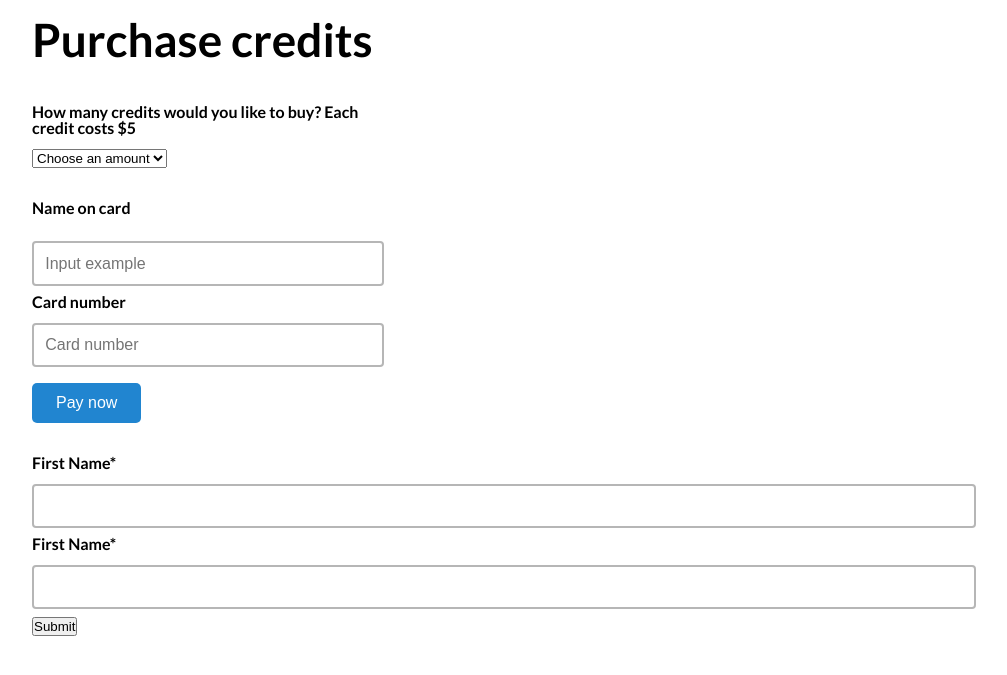
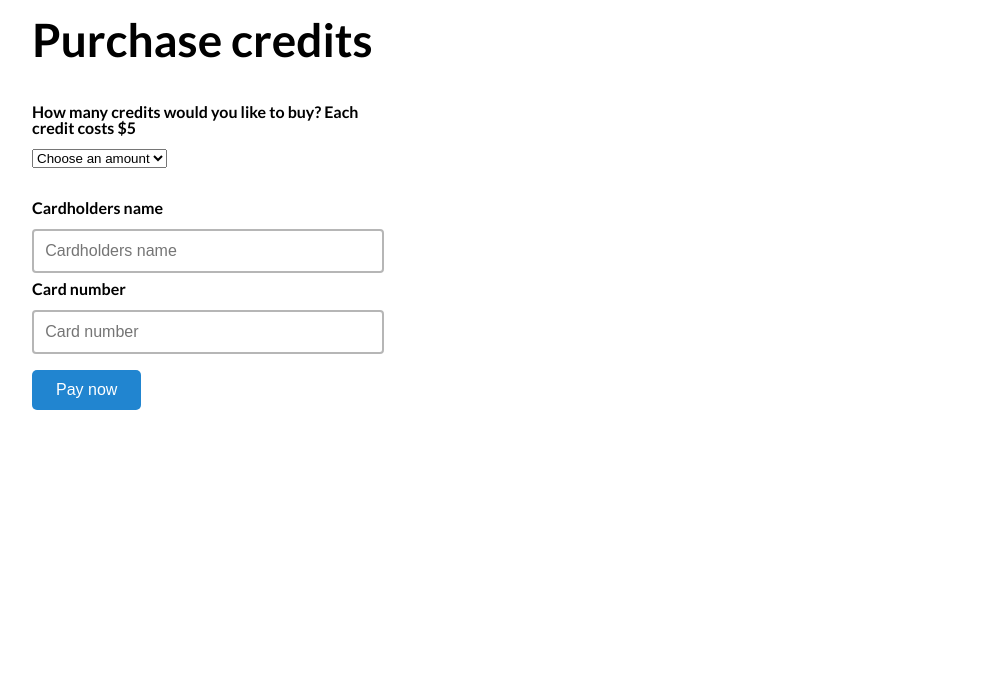
Before and after one commit to MatthewMcf/Prophoto, a PHP site: page /view/creditPurchaseView.php in a window 1280 px wide. Shown: the top 675 px of the page, without its empty margins (136-1143 px from the left). Run offline with PHP 8.4, Linux system fonts and the light colour scheme; some libraries are stand-ins or nearby versions.

Commit message:
Checkout page

```diff
--- a/public/css/creditPurchase.css
+++ b/public/css/creditPurchase.css
@@ -1,5 +1,17 @@
 select {
 	margin-bottom: 1rem;
+}
+
+/* Chrome, Safari, Edge, Opera */
+input::-webkit-outer-spin-button,
+input::-webkit-inner-spin-button {
+	-webkit-appearance: none;
+	margin: 0;
+}
+
+/* Firefox */
+input[type="number"] {
+	-moz-appearance: textfield;
 }
 
 /* Error message */
--- a/view/creditPurchaseView.php
+++ b/view/creditPurchaseView.php
@@ -16,7 +16,7 @@
 <body>
     <div class="container">
         <h1>Purchase credits</h1>
-        <form action="">
+        <form id="form" action="/" method="GET">
 
             <div class="inputContainer">
 
@@ -34,106 +34,133 @@
 
                 <h3 id="totalCost"></h3>
 
-                <h4>Name on card</h4>
+                <label for="cardholdersName">Cardholders name</label>
                 <input
                     type="text"
                     class="input"
-                    placeholder="Input example"
+                    name="cardholdersName"
+                    id="cardholdersName"
+                    placeholder="Cardholders name"
                 />
+                <div id="errorCardholdersName"></div>
 
-                <label>Card number</label>
+                <label for="cardNumber">Card number</label>
                 <input
-                    type="text"
+                    type="number"
                     class="input"
+                    name="cardNumber"
                     id="cardNumber"
                     placeholder="Card number"
                     size="16"
                 />
-                <span id="error"></span>
+                <div id="errorCardNumber"></div>
+                <!-- <span id="error"></span> -->
 
                 <button class="btnPrimary" type="submit">Pay now</button>
+
             </div>
-        </form>
-
-        <!--  -->
-
-        <form id="form">
-            <label for="firstname" id="firstname-label"> First Name* </label>
-            <input type="text" name="firstname" id="firstname" />
-            <span role="alert" id="nameError" error-hidden="true">
-            <!-- Please enter First Name -->
-            </span>
-
-            <label for="lastname" id="lastname-label"> First Name* </label>
-            <input type="text" name="lastname" id="lastname" />
-            <span role="alert" id="lastnameError" error-hidden="true">
-            <!-- Please enter First Name -->
-            </span>
-            <button id="submit">Submit</button>
         </form>
     </div>
 
     <script>
 
-        const submit = document.getElementById("submit");
+    const cardholdersName = document.getElementById('cardholdersName');
+    const cardNumber = document.getElementById('cardNumber');
+    const form = document.getElementById('form');
+    const errorCardholdersName = document.getElementById('errorCardholdersName');
+    const errorCardNumber = document.getElementById('errorCardNumber');
 
-        submit.addEventListener("click", validate);
+    form.addEventListener('submit', (e) => {
+        let cardholdersNameMessages = [];
+        let cardNumberMessages = [];
 
-        function validate(e) {
-        e.preventDefault();
-
-        const firstNameField = document.getElementById("firstname");
-        const firstNameLabel = document.getElementById("firstname-label");
-
-        const lastNameField = document.getElementById("lastname");
-        const lastNameLabel = document.getElementById("lastname-label");
-        let valid = true;
-
-        if (!firstNameField.value) {
-            const nameError = document.getElementById("nameError");
-
-            nameError.classList.add("visible");
-            firstNameField.classList.add("invalid");
-            firstNameLabel.classList.add("invalid-label");
-            nameError.classList.add("invalid-label");
-
-            nameError.setAttribute("error-hidden", false);
-            nameError.setAttribute("error-invalid", true);
-
-            nameError.textContent = "Please enter First Name";
-        } else {
-            nameError.classList.remove("visible");
-            firstNameField.classList.remove("invalid");
-            firstNameLabel.classList.remove("invalid-label");
-
-            nameError.setAttribute("error-hidden", true);
-            nameError.setAttribute("error-invalid", false);
-            return valid;
+        // Card holders name
+        if (cardholdersName.value === '' || cardholdersName.value == null) {
+            cardholdersNameMessages.push('You must enter the cardholders name');
         }
 
-        if (!lastNameField.value) {
-            const nameError = document.getElementById("lastnameError");
-
-            nameError.classList.add("visible");
-            lastNameField.classList.add("invalid");
-            lastNameLabel.classList.add("invalid-label");
-            nameError.classList.add("invalid-label");
-
-            nameError.setAttribute("error-hidden", false);
-            nameError.setAttribute("error-invalid", true);
-
-            nameError.textContent = "Please enter First Name";
-        } else {
-            nameError.classList.remove("visible");
-            lastNameField.classList.remove("invalid");
-            lasttNameLabel.classList.remove("invalid-label");
-
-            nameError.setAttribute("error-hidden", true);
-            nameError.setAttribute("error-invalid", false);
-            return valid;
+        // Card number
+        if (cardNumber.value === '' || cardNumber.value == null) {
+            cardNumberMessages.push('You must enter the card number');
         }
 
-    }
+        if (cardNumber.value.length < 15) {
+            cardNumberMessages.push('Card number must be at least 15 numbers');
+        }
+
+        if (cardNumber.value.length >= 16) {
+            cardNumberMessages.push('Card number must have a maximum of 16 numbers');
+        }
+
+        // Submit payment
+        if (cardNumberMessages.length > 0) {
+            e.preventDefault();
+            errorCardholdersName.innerText = cardholdersNameMessages.join(', ');
+            errorCardNumber.innerText = cardNumberMessages.join(', ');
+        }
+
+    })
+
+
+    //     const submit = document.getElementById("submit");
+
+    //     submit.addEventListener("click", validate);
+
+    //     function validate(e) {
+    //     e.preventDefault();
+
+    //     const firstNameField = document.getElementById("firstname");
+    //     const firstNameLabel = document.getElementById("firstname-label");
+
+    //     const lastNameField = document.getElementById("lastname");
+    //     const lastNameLabel = document.getElementById("lastname-label");
+    //     let valid = true;
+
+    //     if (!firstNameField.value) {
+    //         const nameError = document.getElementById("nameError");
+
+    //         nameError.classList.add("visible");
+    //         firstNameField.classList.add("invalid");
+    //         firstNameLabel.classList.add("invalid-label");
+    //         nameError.classList.add("invalid-label");
+
+    //         nameError.setAttribute("error-hidden", false);
+    //         nameError.setAttribute("error-invalid", true);
+
+    //         nameError.textContent = "Please enter First Name";
+    //     } else {
+    //         nameError.classList.remove("visible");
+    //         firstNameField.classList.remove("invalid");
+    //         firstNameLabel.classList.remove("invalid-label");
+
+    //         nameError.setAttribute("error-hidden", true);
+    //         nameError.setAttribute("error-invalid", false);
+    //         return valid;
+    //     }
+
+    //     if (!lastNameField.value) {
+    //         const nameError = document.getElementById("lastnameError");
+
+    //         nameError.classList.add("visible");
+    //         lastNameField.classList.add("invalid");
+    //         lastNameLabel.classList.add("invalid-label");
+    //         nameError.classList.add("invalid-label");
+
+    //         nameError.setAttribute("error-hidden", false);
+    //         nameError.setAttribute("error-invalid", true);
+
+    //         nameError.textContent = "Please enter First Name";
+    //     } else {
+    //         nameError.classList.remove("visible");
+    //         lastNameField.classList.remove("invalid");
+    //         lasttNameLabel.classList.remove("invalid-label");
+
+    //         nameError.setAttribute("error-hidden", true);
+    //         nameError.setAttribute("error-invalid", false);
+    //         return valid;
+    //     }
+
+    // }
 
         // Error messages
 
@@ -161,10 +188,14 @@
                 numbOfCredits = select.value;
                 totalAmount = select.value * creditCost;
                 totalCost.textContent = `Total cost of ${numbOfCredits} credits : $${totalAmount}`;
+
+                return totalAmount;
             });
         }
 
         selectCreditAmount ();
+
+        // console.log(totalAmount);
 
 	</script>
 
```
Also changed, not shown: public/css/globalCssRefe.html (+5 -5 lines).
